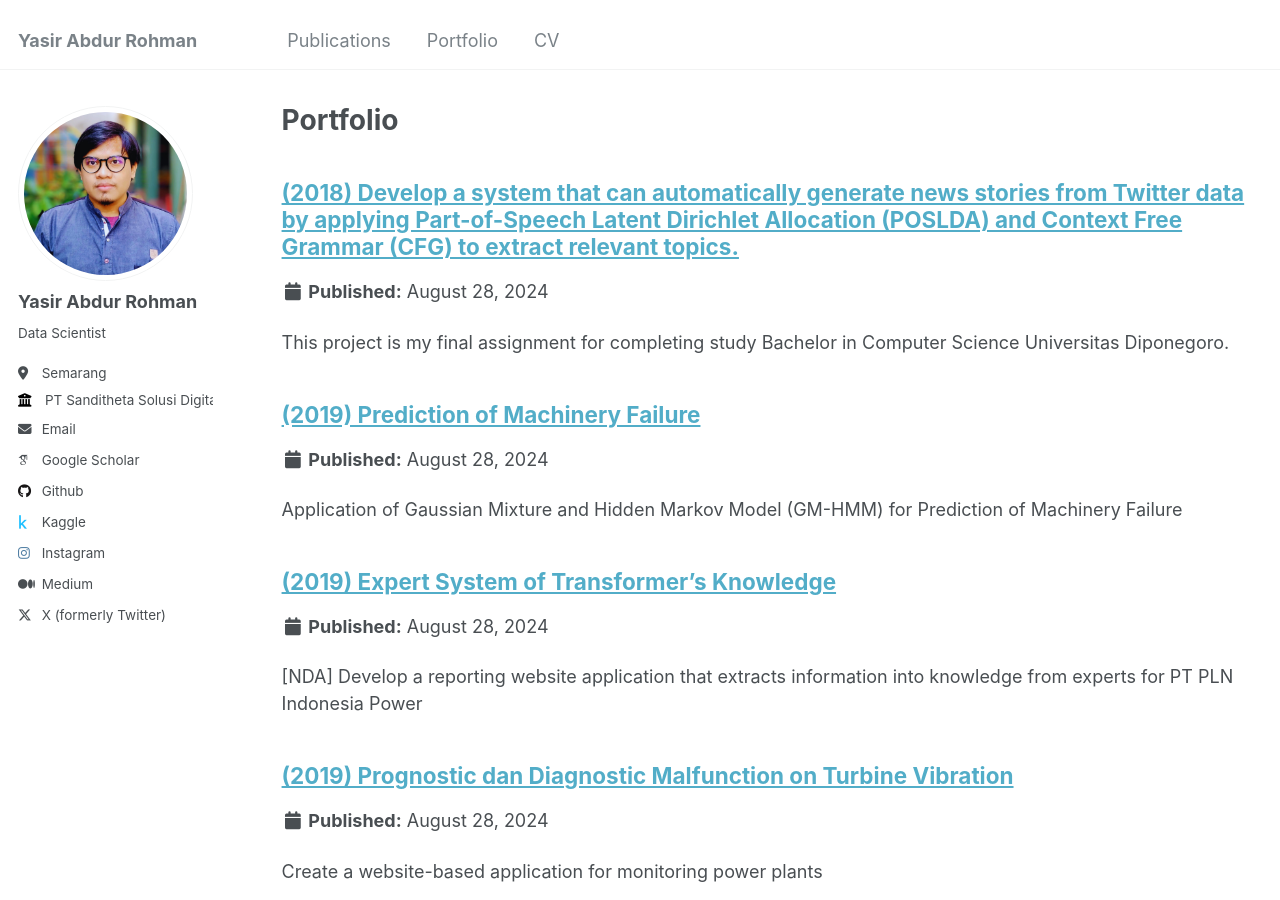
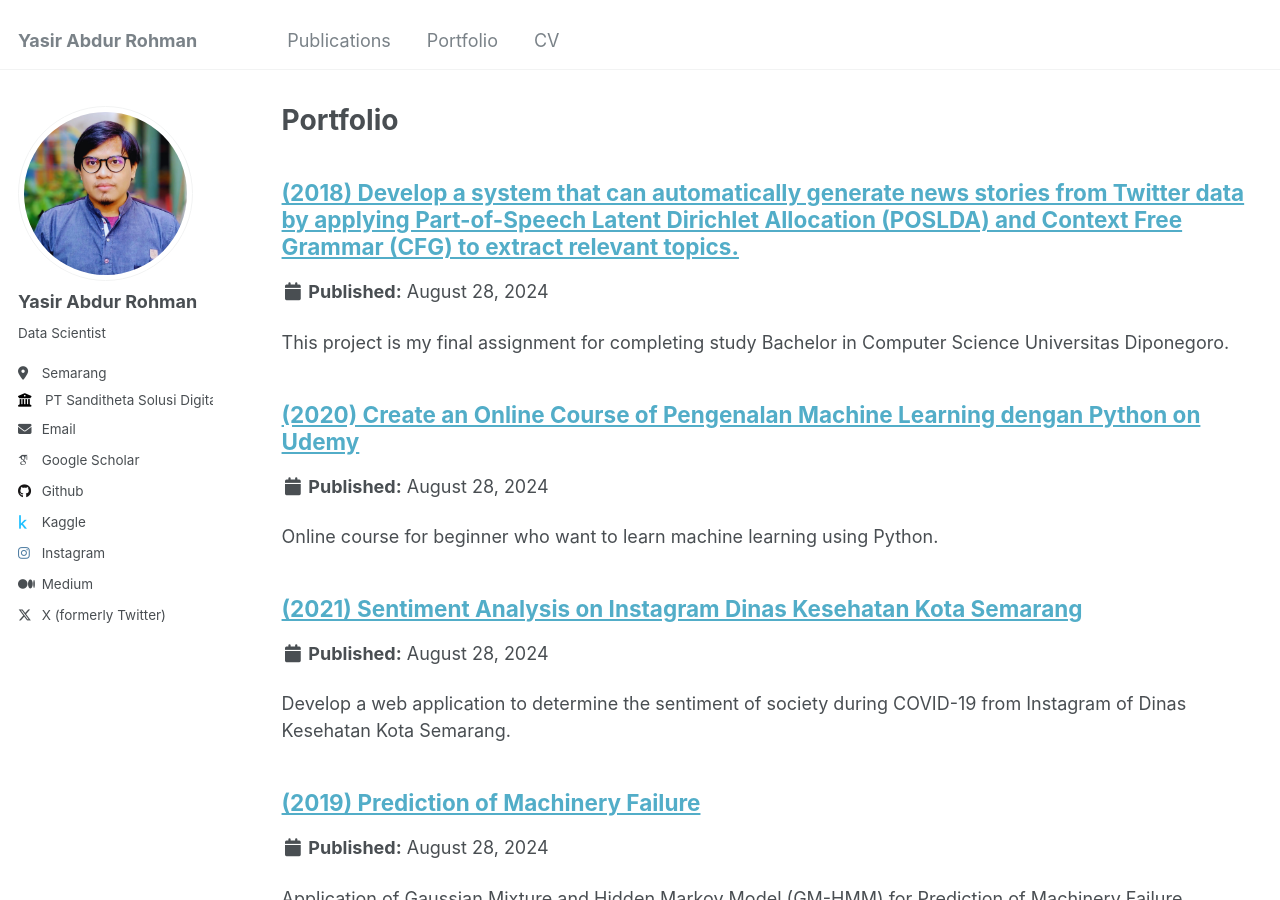
Before and after one commit to yasirabd/yasirabd.github.io, a Jekyll site: the page built from _pages/portfolio.html, in a window 1280 px wide and 900 px high. Built offline with Jekyll 4.4.1, drawn with Linux system fonts in a browser that asks for light colours; some web fonts are replaced.

Commit message:
update portfolio

```diff
--- /dev/null
+++ b/_portfolio/portfolio-10.md
@@ -0,0 +1,7 @@
+---
+title: "(2020) Create an Online Course of Pengenalan Machine Learning dengan Python on Udemy"
+excerpt: "Online course for beginner who want to learn machine learning using Python."
+collection: portfolio
+---
+
+You can enroll my course at [Pengenalan Machine Learning dengan Python](https://www.udemy.com/course/pengenalan-machine-learning-dengan-python/)
--- /dev/null
+++ b/_portfolio/portfolio-11.md
@@ -0,0 +1,13 @@
+---
+title: "(2021) Sentiment Analysis on Instagram Dinas Kesehatan Kota Semarang"
+excerpt: "Develop a web application to determine the sentiment of society during COVID-19 from Instagram of Dinas Kesehatan Kota Semarang."
+collection: portfolio
+---
+
+The research division of Data Science Indonesia Jawa Tengah developed a web application to determine the sentiment of the society during COVID-19.
+
+Web homepage
+<img src='/images/pt11-img1.png'>
+
+You can access the project here:
+- [Sentiment Analysis on Instagram Dinas Kesehatan Kota Semarang](https://github.com/yasirabd/sentiment-dkk-semarang)
```
Also changed, not shown: _portfolio/portfolio-9.md (+1 -1 lines), images/pt11-img1.png (added).
